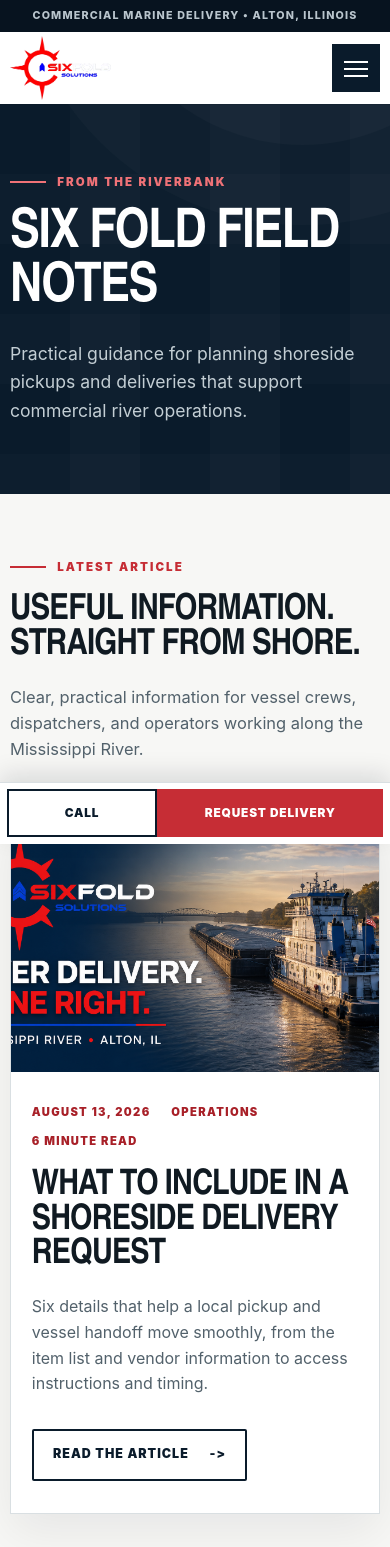
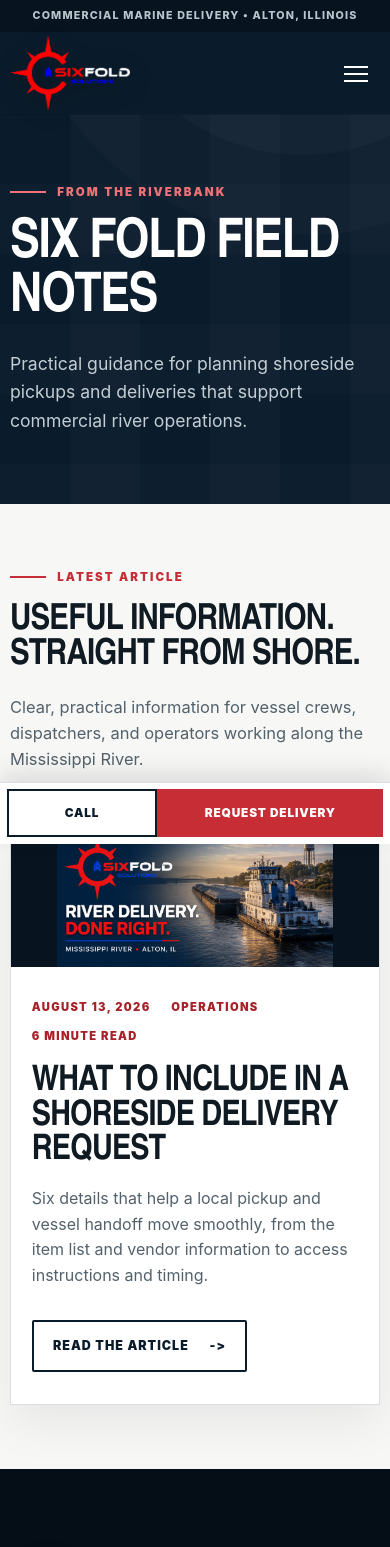
Before and after one commit to davidmday99-lgtm/sixfoldsolutionsllc.com, a Next.js app: page /blog in a window 390 px wide. Shown: the top 1547 px of the page. Built offline with nearby package versions, Linux system fonts and the light colour scheme.

Commit message:
Fix logo visibility and blog cover layout

```diff
--- a/app/config.ts
+++ b/app/config.ts
@@ -8,7 +8,6 @@
   state: string;
   stateName: string;
   domain: string;
-  businessHours: string;
 };
 
 export const businessInfo: BusinessInfo = {
@@ -21,7 +20,6 @@
   state: "IL",
   stateName: "Illinois",
   domain: "sixfoldsolutionsllc.com",
-  businessHours: "",
 };
 
 export const siteUrl = `https://${businessInfo.domain}`;
--- a/app/globals.css
+++ b/app/globals.css
@@ -113,18 +113,18 @@
 .inline-link-wrap { margin-top: 2.2rem; }
 
 /* Header */
-.site-header { position: relative; z-index: 50; background: var(--white); box-shadow: 0 1px 0 rgba(7,19,31,.12); }
+.site-header { position: relative; z-index: 50; background: var(--navy-900); box-shadow: 0 1px 0 rgba(7,19,31,.32); }
 .utility-bar { background: var(--navy-950); color: #b9c5cd; }
 .utility-inner { min-height: 32px; display: flex; align-items: center; justify-content: space-between; gap: 1rem; font-size: .67rem; font-weight: 800; letter-spacing: .11em; text-transform: uppercase; }
 .utility-contact { color: #eef2f4; }
-.nav-inner { height: 94px; display: flex; align-items: center; justify-content: space-between; gap: 2rem; }
+.nav-inner { height: 104px; display: flex; align-items: center; justify-content: space-between; gap: 2rem; }
 .brand { display: inline-flex; align-items: center; gap: .75rem; line-height: 1; }
-.brand-logo { width: 190px; height: 76px; object-fit: contain; object-position: left center; }
+.brand-logo { width: 210px; height: 92px; object-fit: contain; object-position: left center; filter: drop-shadow(0 5px 12px rgba(0,0,0,.25)); }
 .brand-mark { width: 43px; height: 43px; display: grid; place-items: center; position: relative; overflow: hidden; background: var(--navy-900); color: var(--white); font-family: var(--heading); font-size: 1.1rem; font-weight: 900; letter-spacing: -.02em; }
 .brand-mark::after { content: ""; position: absolute; left: 0; right: 0; bottom: 0; height: 4px; background: var(--red); }
 .brand strong { display: block; color: var(--navy-950); font-family: var(--heading); font-size: 1.24rem; letter-spacing: .045em; }
 .brand small { display: block; margin-top: .22rem; color: var(--steel-500); font-size: .55rem; font-weight: 800; letter-spacing: .22em; }
-.desktop-nav { display: flex; align-items: center; gap: 1.25rem; font-size: .72rem; font-weight: 800; letter-spacing: .05em; text-transform: uppercase; }
+.desktop-nav { display: flex; align-items: center; gap: 1.25rem; color: var(--white); font-size: .72rem; font-weight: 800; letter-spacing: .05em; text-transform: uppercase; }
 .desktop-nav > a:not(.nav-cta) { padding: .7rem 0; border-bottom: 2px solid transparent; }
 .desktop-nav > a:not(.nav-cta):hover { color: var(--red); border-color: var(--red); }
 .nav-cta { display: inline-flex; align-items: center; gap: 1rem; min-height: 48px; padding: .75rem 1rem; background: var(--red); color: var(--white); font-weight: 900; }
@@ -339,13 +339,14 @@
 
 /* Blog */
 .blog-listing { background: var(--paper); }
-.blog-feature-card { display: grid; grid-template-columns: 1.05fr .95fr; min-height: 430px; background: var(--white); border: 1px solid var(--steel-200); box-shadow: 0 18px 45px rgba(7,19,31,.07); }
-.blog-card-image { min-height: 360px; position: relative; overflow: hidden; background: var(--navy-900); }
-.blog-card-image img { object-fit: cover; }
-.blog-card-copy { display: flex; flex-direction: column; justify-content: center; padding: clamp(2rem, 5vw, 4.5rem); }
+.blog-feature-card { display: block; overflow: hidden; background: var(--white); border: 1px solid var(--steel-200); box-shadow: 0 18px 45px rgba(7,19,31,.07); }
+.blog-card-image { display: block; aspect-ratio: 2000 / 787; position: relative; overflow: hidden; background: var(--navy-950); }
+.blog-card-image img { object-fit: contain; }
+.blog-card-copy { display: grid; grid-template-columns: 1.1fr .9fr; gap: 1rem clamp(2rem, 5vw, 5rem); align-items: start; padding: clamp(2rem, 5vw, 4.5rem); }
 .blog-meta { display: flex; flex-wrap: wrap; gap: .7rem 1.3rem; margin-bottom: 1.2rem; color: var(--red-dark); font-size: .7rem; font-weight: 900; letter-spacing: .12em; text-transform: uppercase; }
-.blog-card-copy h2 { font-size: clamp(2.2rem, 4.5vw, 4rem); }
-.blog-card-copy > p { margin: 1.3rem 0 2rem; color: var(--muted); }
+.blog-card-copy .blog-meta { grid-column: 1 / -1; margin-bottom: .3rem; }
+.blog-card-copy h2 { grid-row: 2 / span 2; font-size: clamp(2.2rem, 4.5vw, 4rem); }
+.blog-card-copy > p { margin: 0 0 1rem; color: var(--muted); }
 .article-hero { min-height: 540px; }
 .article-hero h1 { max-width: 1060px; font-size: clamp(3.25rem, 7vw, 6.5rem); }
 .article-section { background: var(--white); }
@@ -396,7 +397,8 @@
   .request-aside { position: static; }
   .footer-grid { grid-template-columns: 1.3fr .7fr; }
   .footer-grid > div:last-child { grid-column: 1 / -1; }
-  .blog-feature-card { grid-template-columns: 1fr; }
+  .blog-card-copy { grid-template-columns: 1fr; }
+  .blog-card-copy .blog-meta, .blog-card-copy h2 { grid-column: auto; grid-row: auto; }
   .article-layout { grid-template-columns: minmax(0, 760px); }
   .article-aside { position: static; }
 }
@@ -406,8 +408,8 @@
   .section { padding: 4rem 0; }
   .utility-contact { display: none; }
   .utility-inner { justify-content: center; text-align: center; }
-  .nav-inner { height: 72px; }
-  .brand-logo { width: 158px; height: 64px; }
+  .nav-inner { height: 82px; }
+  .brand-logo { width: 170px; height: 76px; }
   .brand-mark { width: 40px; height: 40px; }
   .brand strong { font-size: 1.05rem; }
   .split-heading { grid-template-columns: 1fr; gap: 1.2rem; }
@@ -456,7 +458,7 @@
   .form-submit-row { align-items: stretch; flex-direction: column; }
   .submit-button { width: 100%; }
   .contact-grid { grid-template-columns: 1fr; }
-  .blog-card-image { min-height: 260px; }
+  .blog-card-image { aspect-ratio: 2000 / 787; }
   .blog-card-copy { padding: 2rem 1.3rem; }
   .article-hero { min-height: 460px; }
   .contact-list div { grid-template-columns: 105px 1fr; }
--- a/app/layout.tsx
+++ b/app/layout.tsx
@@ -29,14 +29,14 @@
     title: "River Delivery. Done Right.",
     description:
       "Dependable shoreside delivery for barges, towboats and marine crews on the Mississippi River.",
-    images: [{ url: "/og-v2.png", width: 1733, height: 907, alt: "Six Fold Solutions river delivery on the Mississippi River" }],
+    images: [{ url: "/six-fold-cover.png", width: 2000, height: 787, alt: "Six Fold Solutions river delivery on the Mississippi River" }],
   },
   twitter: {
     card: "summary_large_image",
     title: "River Delivery. Done Right.",
     description:
       "Dependable shoreside delivery for Mississippi River vessels and crews.",
-    images: ["/og-v2.png"],
+    images: ["/six-fold-cover.png"],
   },
   icons: {
     icon: "/favicon.png",
```
